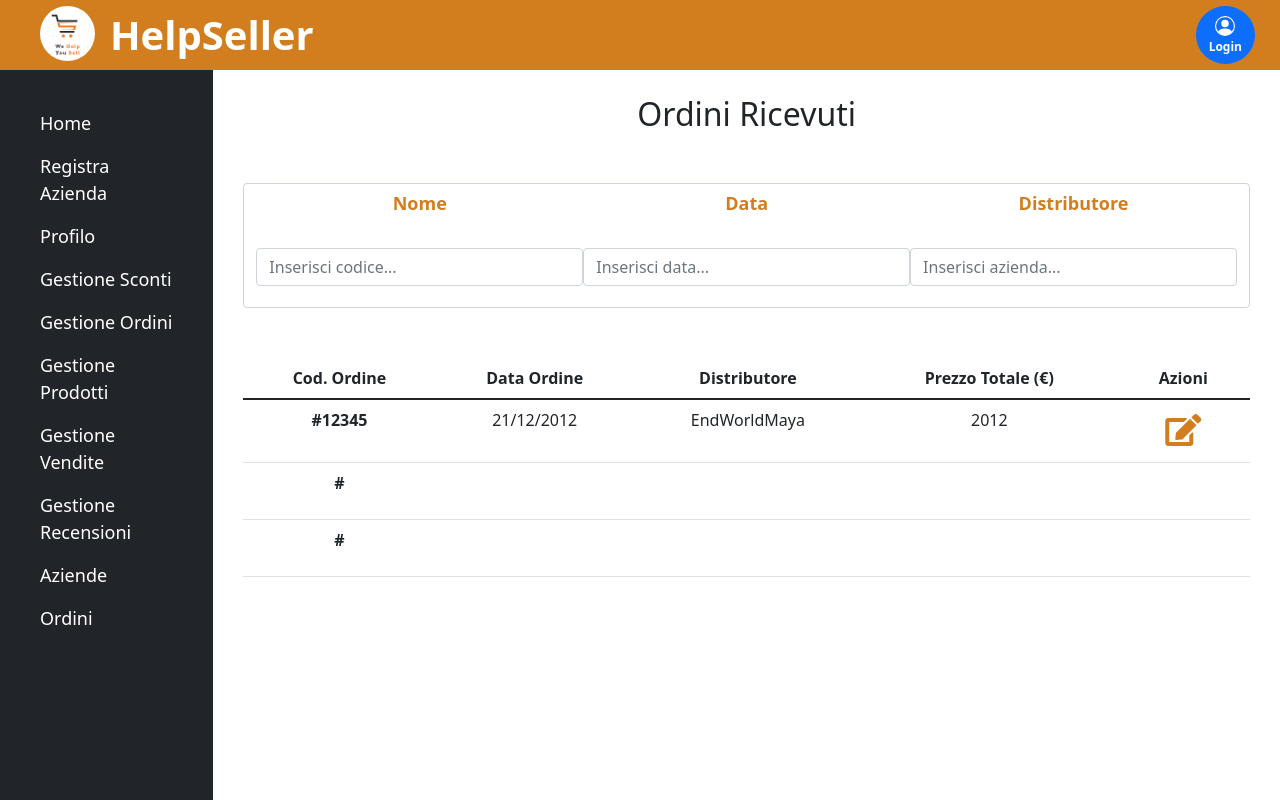
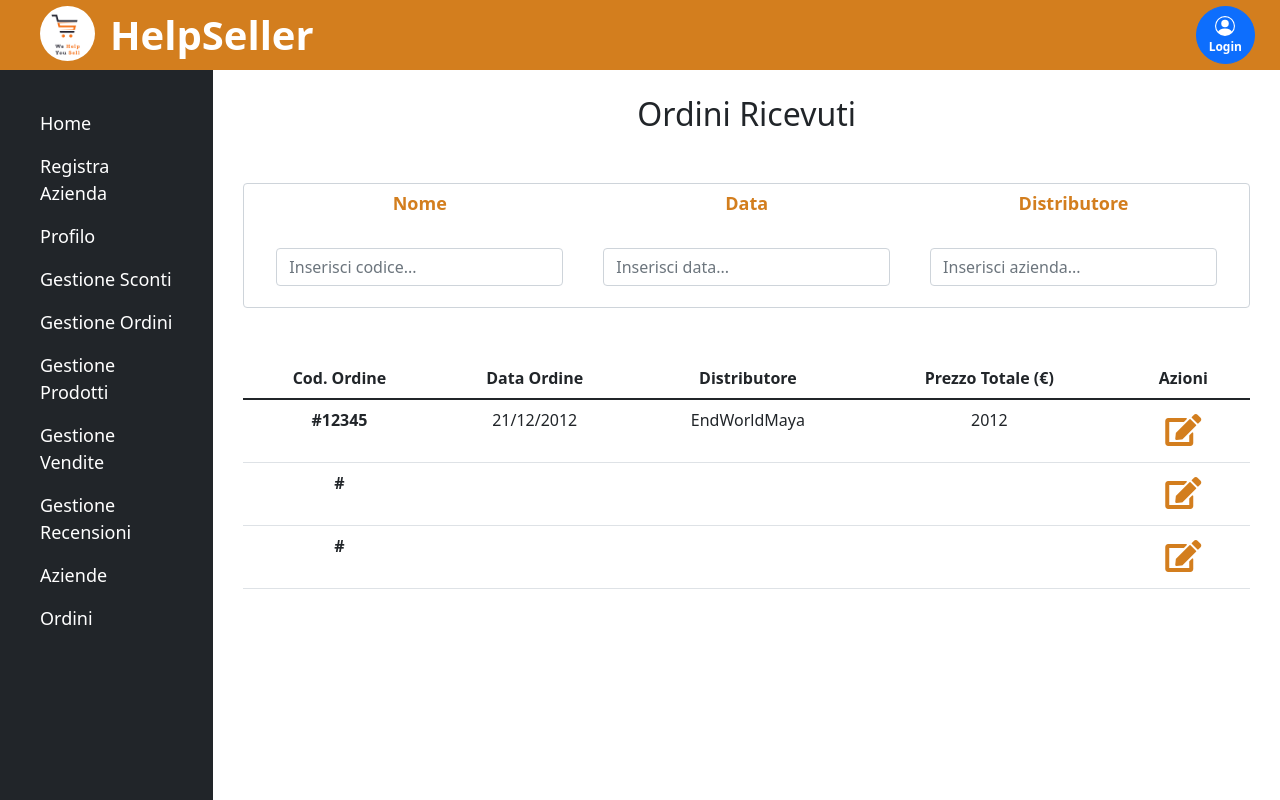
Before and after one commit to Mario-caccioppoli/HelpSellerInterface, an Angular app: page / in a window 1280 px wide. Shown: the top 800 px of the page. Built offline with nearby package versions, Linux system fonts and the light colour scheme.

Commit message:
padding input ordini ricevuti

```diff
--- a/src/app/components/gestione-ordini-ricevuti/gestione-ordini-ricevuti.component.css
+++ b/src/app/components/gestione-ordini-ricevuti/gestione-ordini-ricevuti.component.css
@@ -9,6 +9,10 @@
 
 .mb50 {
     margin-bottom: 50px;
+}
+
+.pd20 {
+    padding: 0 20px;
 }
 
 .edit {
--- a/src/app/components/gestione-ordini-ricevuti/gestione-ordini-ricevuti.component.html
+++ b/src/app/components/gestione-ordini-ricevuti/gestione-ordini-ricevuti.component.html
@@ -4,15 +4,15 @@
         <div class="col-lg-12 mb50">
           <form id="ricerca" class="form form-control inl">
             <div class="row">
-              <div class="col-lg-4">
+              <div class="col-lg-4 pd20">
               <label><p>Nome</p></label>
               <input type="search" class="form-control" placeholder="Inserisci codice..." aria-label="Search">
               </div>
-              <div class="col-lg-4">
+              <div class="col-lg-4 pd20">
               <label><p>Data</p></label>
               <input type="search" class="form-control" placeholder="Inserisci data..." aria-label="Search">
               </div>
-              <div class="col-lg-4">
+              <div class="col-lg-4 pd20">
               <label><p>Distributore</p></label>
               <input type="search" class="form-control" placeholder="Inserisci azienda..." aria-label="Search">
               </div>
@@ -44,14 +44,14 @@
                       <td><p></p></td>
                       <td><p></p></td>
                       <td><p></p></td>
-                      <td><p></p></td>
+                      <td><button class="btn btn-primary edit"><i class="fa fa-edit fa-2x" aria-hidden="true"></i></button></td>
                     </tr>
                     <tr>
                       <th scope="row">#<p></p></th>
                       <td><p></p></td>
                       <td><p></p></td>
                       <td><p></p></td>
-                      <td><p></p></td>
+                      <td><button class="btn btn-primary edit"><i class="fa fa-edit fa-2x" aria-hidden="true"></i></button></td>
                     </tr>
                   </tbody>
                 </table>
```
